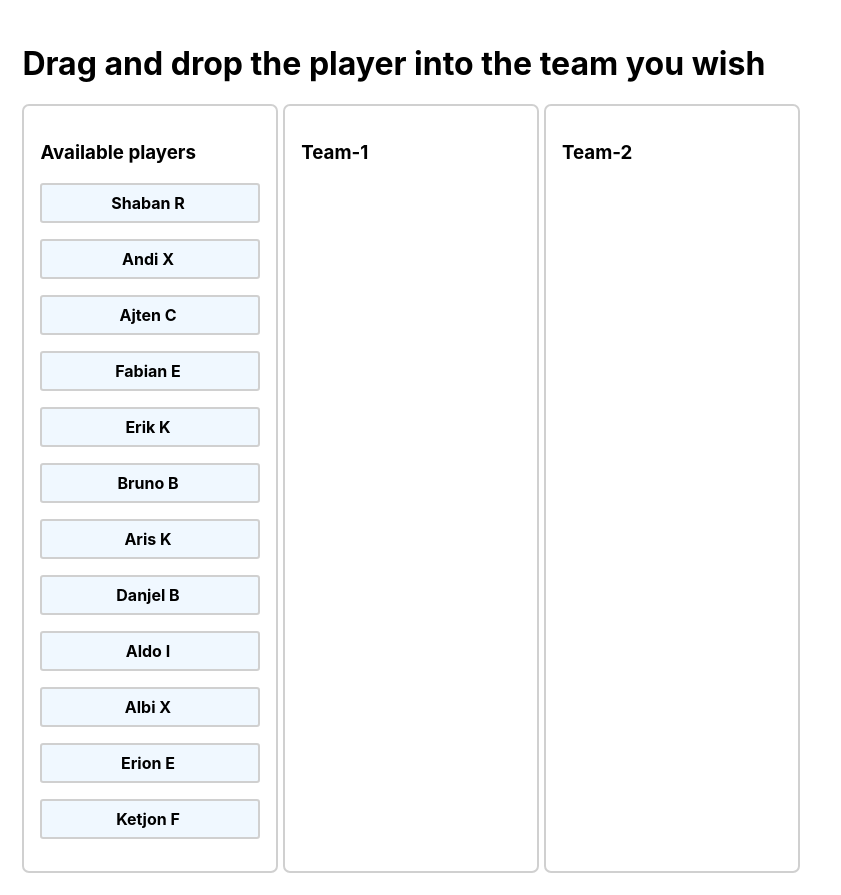
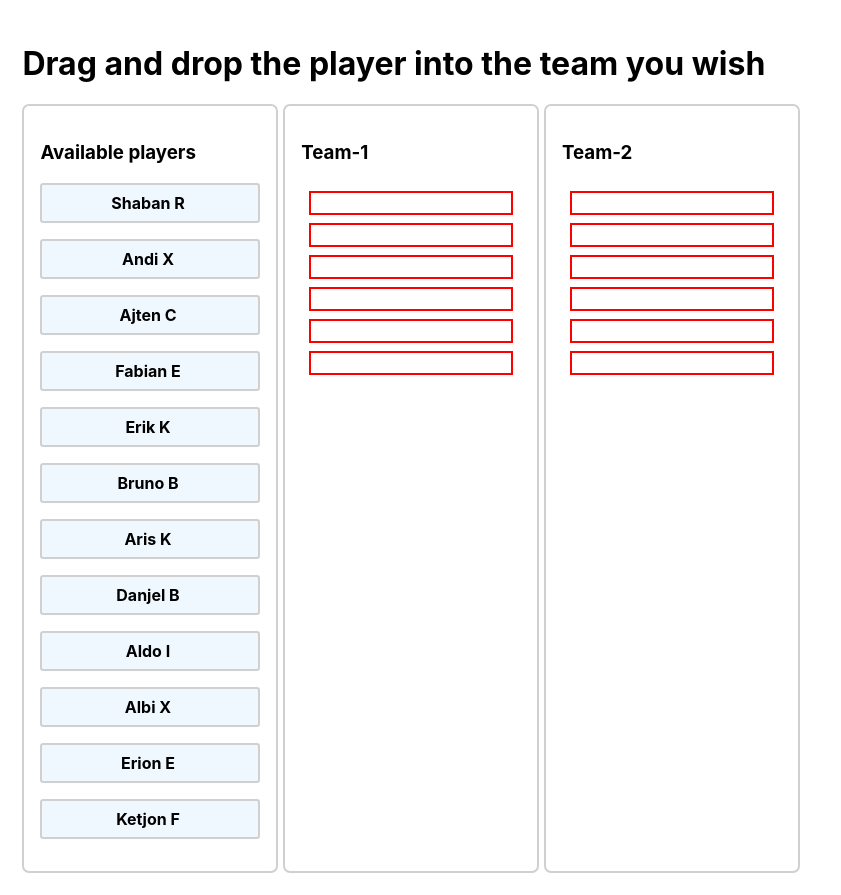
Before and after one commit to omelale/duassis-drag-n-drop, a React (Create React App) app: page / in a window 1280 px wide. Shown: the whole page, without its empty margins (0-841 px from the left). Built offline with nearby package versions, Linux system fonts and the light colour scheme.

Commit message:
init player role setup

```diff
--- a/src/App.css
+++ b/src/App.css
@@ -29,7 +29,7 @@
   .App{padding:0.4rem}
   #players{min-width:23.5%;padding:0.5rem 0.2rem}
 }
-
+#role-container{display: flex;flex:1;border:2px solid red;margin:0.5rem;height: 20px;}
 #player-container{
     height: 100%;
 }
--- a/src/App.js
+++ b/src/App.js
@@ -8,6 +8,7 @@ import Save from './components/Save';
 function App() {
     const teamNumber = data.teams;
     const players = data.players;
+    const roles = data.roles;
     const playersPerTeam = players.length / teamNumber;
     const [teams, setTeams] = useState(data.sq);
     const [saveStatus, setSaveStatus] = useState(false);
@@ -29,6 +30,7 @@ function App() {
     }
     const handleOnDragEnd = (result) => {
         const { destination, source, draggableId } = result;
+        console.log(result);
         if (!destination) return;
         if (
             destination.droppableId === source.droppableId &&
@@ -94,7 +96,7 @@ function App() {
                         {
                             teams.map(team => {
                                 const teamPlayers = team.playerIds.map(playerId => players.find(p => p.id === playerId));
-                                return <Team key={team.id} players={teamPlayers} id={team.id} name={team.name}/>
+                                return <Team key={team.id} players={teamPlayers} id={team.id} name={team.name} roles={roles}/>
                             })
                         }
                     </DragDropContext>
--- /dev/null
+++ b/src/components/Role.js
@@ -0,0 +1,18 @@
+import React from 'react'
+import { Droppable } from 'react-beautiful-dnd';
+
+
+function Role(props) {
+  return (
+      <Droppable droppableId={(props.id + props.team).toString()}>
+          {(provided, snapshot) => (
+              <div id="role-container" {...provided.droppableProps} ref={provided.innerRef} className={snapshot.isDraggingOver ? 'isDraggingOver' : ''} >
+
+                  {provided.placeholder}
+              </div>
+          )}
+      </Droppable>
+  )
+}
+
+export default Role
--- a/src/components/Team.js
+++ b/src/components/Team.js
@@ -1,6 +1,7 @@
 import React from 'react'
 import { Droppable } from 'react-beautiful-dnd';
 import Player from './Player'
+import Role from './Role'
 
 
 function Team(props) {
@@ -13,6 +14,11 @@ function Team(props) {
                         {props.players.map((player, index) => {
                             return <Player key={player.id} player={player} id={player.id} index={index} />
                         })}
+                        {props.roles.map(role=>{
+                            if (props.id!==0){
+                                return <Role key={role.id} id={role.id} role={role} team={props.id} />
+                            }
+                        })}
                         {provided.placeholder}
                     </div>
                 )}
--- a/src/constants/data.js
+++ b/src/constants/data.js
@@ -65,6 +65,34 @@ const players = [
     },
 
 ];
+
+const roles = [
+    {
+        id : 'gk',
+        name: 'Goalkeeper'
+    },
+    {
+        id : 'rd',
+        name: 'Right Defender'
+    },
+    {
+        id : 'ld',
+        name: 'Left Defender'
+    },
+    {
+        id : 'cm',
+        name: 'Central Midfielder'
+    },
+    {
+        id : 'La',
+        name: 'Left Attacker'
+    },
+    {
+        id : 'Ra',
+        name: 'Right Attacker'
+    },
+]
+
 const playerIds = players.map((player) => player.id);
 const sq = [];
 for (let i = 0; i <= teams; i++) {
@@ -83,4 +111,4 @@ for (let i = 0; i <= teams; i++) {
     }
 }
 
-export default { teams, playersPerTeam, players, sq}
+export default { teams, playersPerTeam, players, sq, roles}
```
